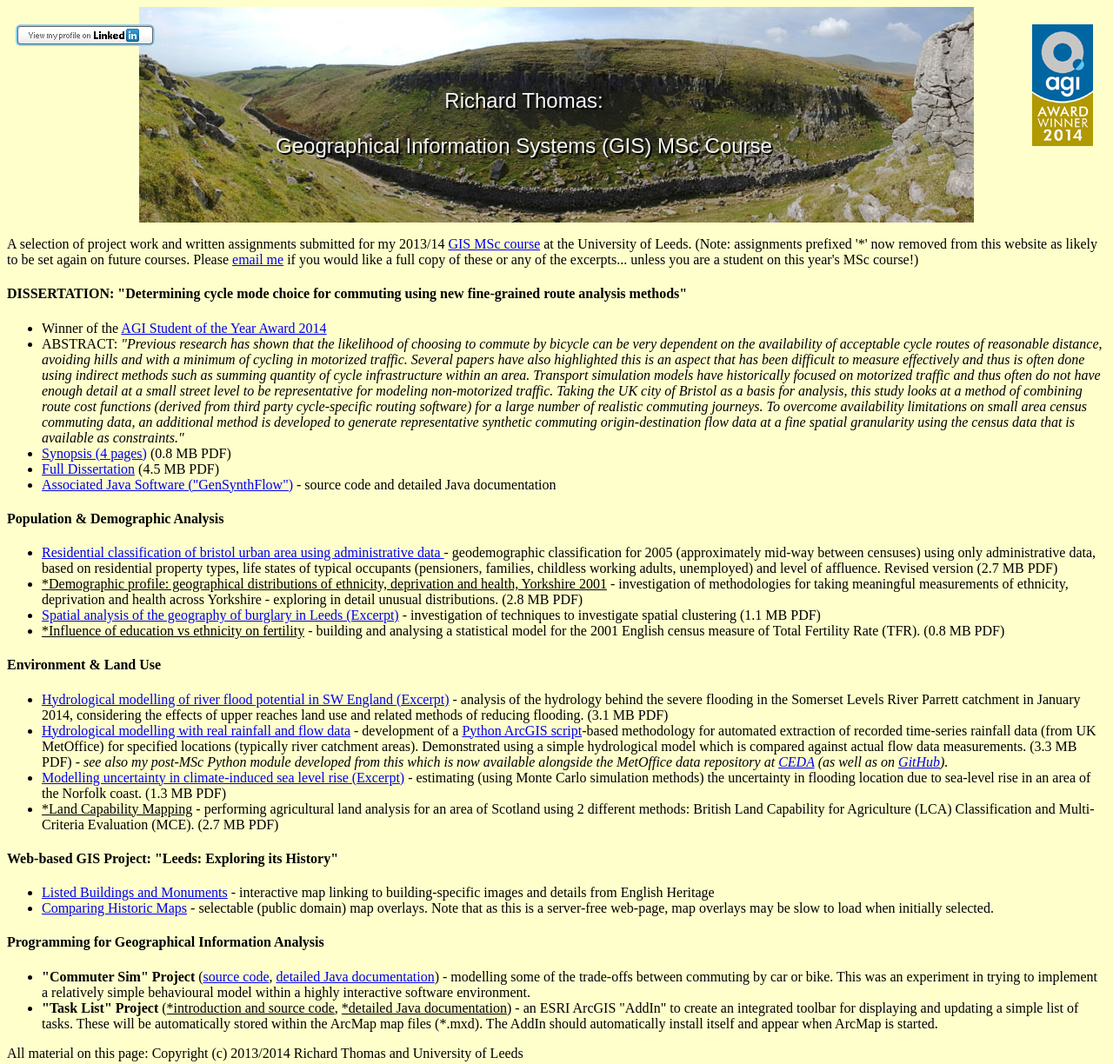
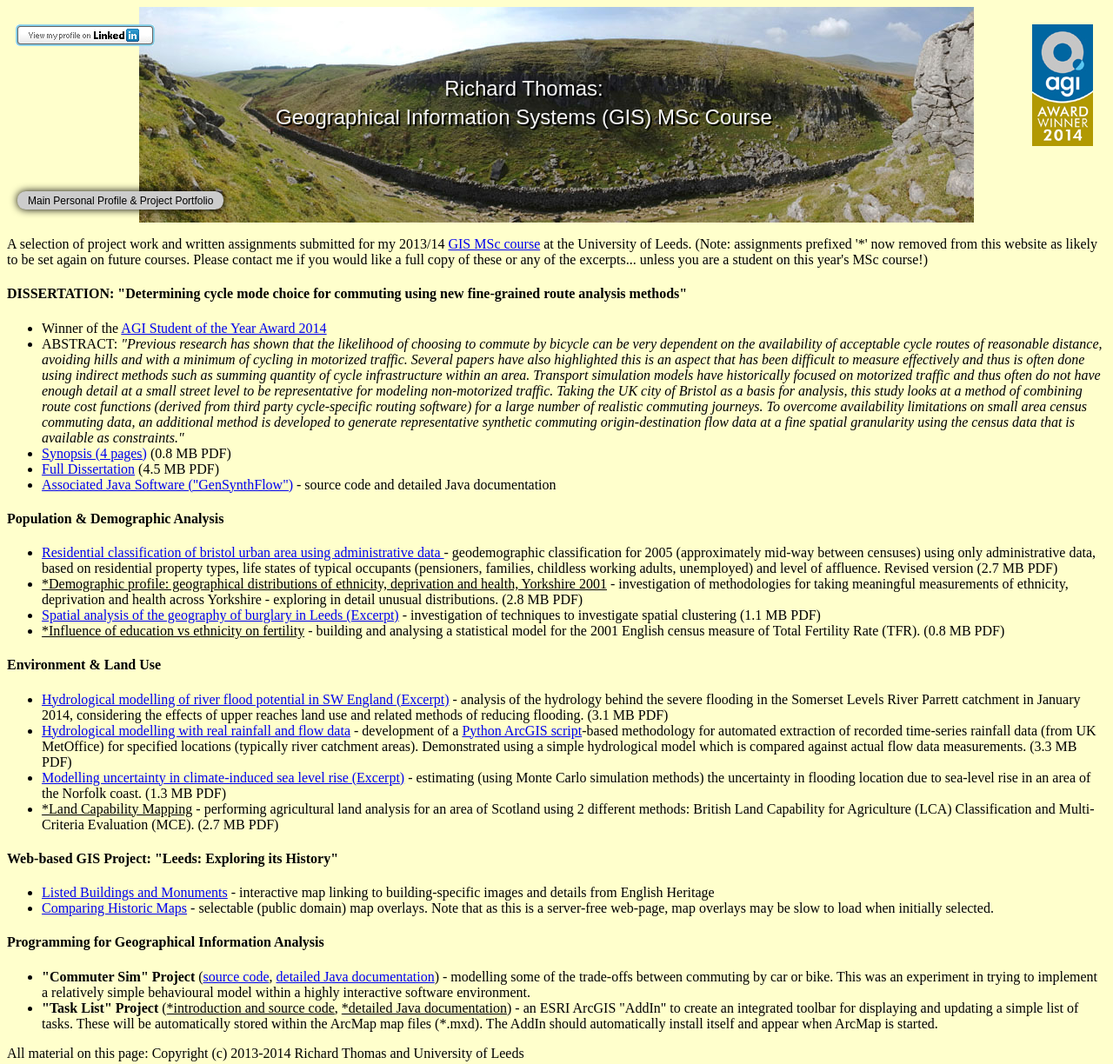
Before and after one commit to richard-thomas/GIS_MSc, a plain HTML site: page index.html in a window 1280 px wide. Shown: the top 1224 px of the page at 87% size. Drawn offline with Linux system fonts and the light colour scheme.

Commit message:
Added link button to main user profile

```diff
--- a/css/style.css
+++ b/css/style.css
@@ -28,9 +28,33 @@ body {
 }
 
 #hdr_text {
+    padding-top: 60px;
+    padding-bottom: 30px;
+}
+
+#hdr_text p {
     text-align: center;
     font-family: Arial, Helvetica, sans-serif;
     font-size: 24px;
     text-shadow: 2px 2px #000000;
-    padding-top: 50px;
+    margin-bottom: 5px;
+    margin-top: 0;
 }
+
+.profile-link a {
+    position: absolute;
+    left: 20px;
+    top: 220px;
+    text-align: center;
+    padding: 0.3em;
+    padding-left: 1.0em;
+    padding-right: 1.0em;
+    border-radius: 0.8em;
+    font-family: Arial, Helvetica, sans-serif;
+    font-size: 0.75em;
+    box-shadow: 0px 0px 10px #000000;
+    color: black;
+    background-color: #ccc;
+    border: 0px solid black;
+    text-decoration: none;
+}
--- a/index.html
+++ b/index.html
@@ -2,6 +2,7 @@
 <html>
    <head>
       <meta charset="utf-8"/>
+      <link rel="shortcut icon" href="favicon.ico" />
       <title>Richard Thomas: Geographical Information Systems (GIS) MSc Course</title>
       <link rel="stylesheet" href="css/style.css" />
       <meta property="og:image"
@@ -26,6 +27,8 @@
          <p>Richard Thomas:</p>
          <p>Geographical Information Systems (GIS) MSc Course</p>
       </div>
+          <p class="profile-link"><a href="http://richard-thomas.github.io/">
+           Main Personal Profile &AMP; Project Portfolio</a></p>
    </div>
 
    <p>A selection of project work and written assignments submitted for my 2013/14
@@ -33,8 +36,7 @@
       target="_blank">GIS MSc course</a>
    at the University of Leeds. (Note: assignments prefixed '*' now removed from this
    website as likely to be set again on future courses. Please
-   <a href="mailto:richard.thomas_AT_yahoo.co.uk?Subject=MSc%20Assignment%20Request">email me</a>
-   if you would like a full copy of these or any of the excerpts...
+   contact me if you would like a full copy of these or any of the excerpts...
    unless you are a student on this year's MSc course!)</p>
 
    <h4>DISSERTATION: "Determining cycle mode choice for commuting using new fine-grained route analysis methods"</h4>
@@ -102,15 +104,7 @@
          automated extraction of recorded time-series
          rainfall data (from UK MetOffice) for specified locations
          (typically river catchment areas). Demonstrated using a simple hydrological
-         model which is compared against actual flow data measurements. (3.3 MB PDF)
-		 - <i>see also my post-MSc
-		 Python module developed from this which is now available alongside the
-                 MetOffice data repository at
-                 <a href="http://badc.nerc.ac.uk/browse/badc/ukmo-nimrod/software/python/nimrod.py"
-                    target="_blank">CEDA</a> (as well as on
-                 <a href="https://github.com/richard-thomas/MetOffice_NIMROD"
-                    target="_blank">GitHub</a>).
-                 </i></li>
+         model which is compared against actual flow data measurements. (3.3 MB PDF)</li>
       <li><a href="Sea_Level_Rise_Excerpt.pdf" target="_blank">
          Modelling uncertainty in climate-induced sea level rise (Excerpt)</a> - estimating
          (using Monte Carlo simulation methods) the uncertainty in flooding location
@@ -149,7 +143,7 @@
          should automatically install itself and appear when ArcMap is started.</li>
    </ul>
 
-   <p>All material on this page: Copyright (c) 2013/2014 Richard Thomas and University of Leeds</p>
+   <p>All material on this page: Copyright (c) 2013-2014 Richard Thomas and University of Leeds</p>
 
    <p>
    <a href="http://jigsaw.w3.org/css-validator/check/referer">
```
Also changed, not shown: favicon.ico (added).
